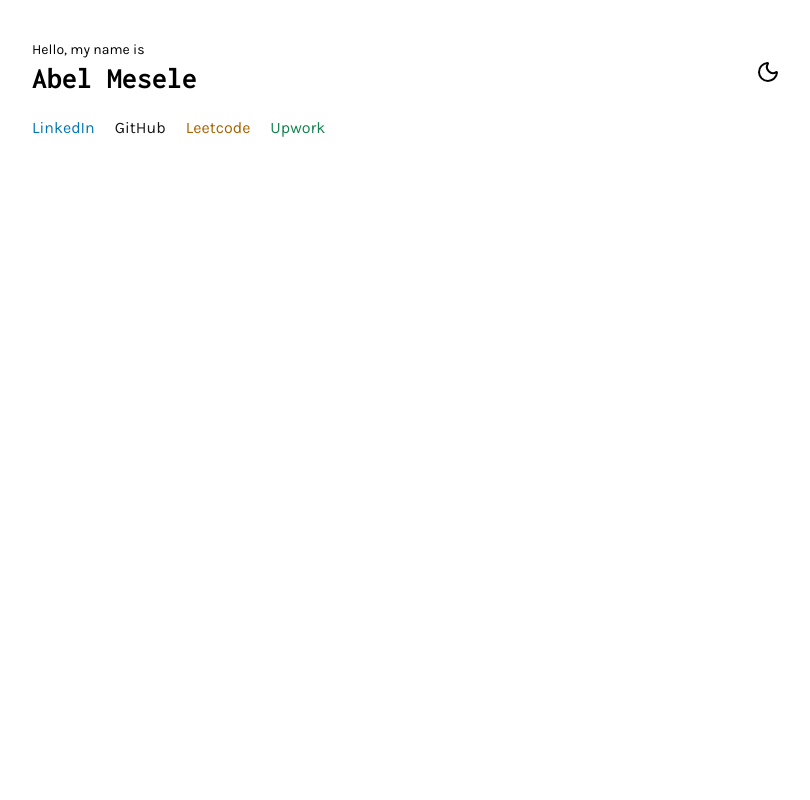
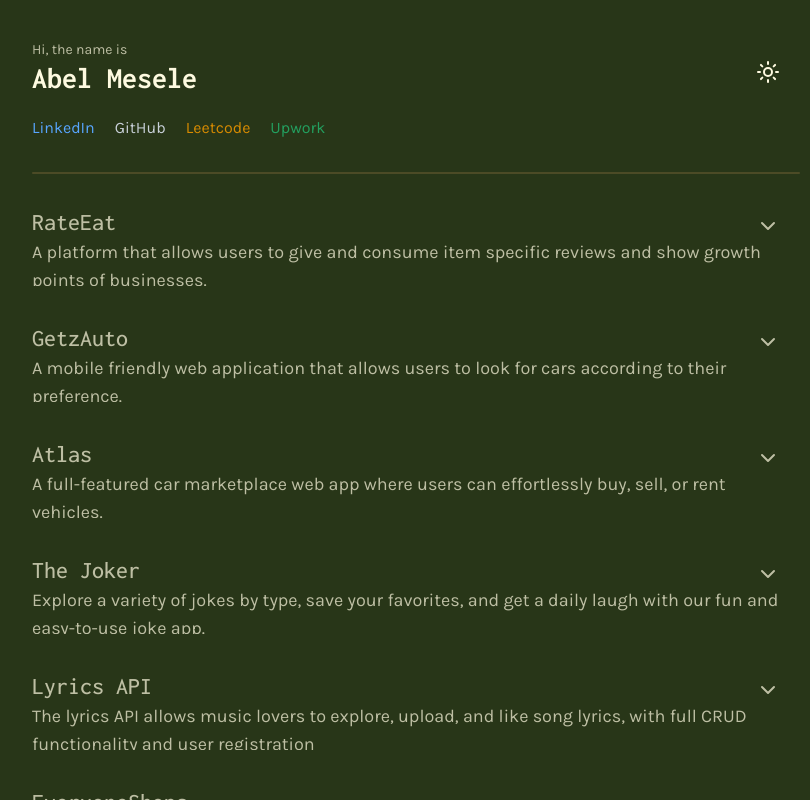
Before and after one commit to AtoBrightSide/portfolio-site, a React (Vite) app: page / in a window 1280 px wide. Both pictures are taken after a click on the icon 992 px from the left and 72 px from the top of the page. Shown: the top 800 px of the page, without its empty margins (224-1034 px from the left). Built offline with nearby package versions, Linux system fonts and the light colour scheme.

Commit message:
feat: add footer, and other components

```diff
--- a/index.css
+++ b/index.css
@@ -1,8 +1,19 @@
 @import url("https://fonts.googleapis.com/css2?family=Inconsolata:wdth,wght@50..200,200..900&family=Karla:ital,wght@0,200..800;1,200..800&family=Special+Elite&display=swap");
 @import "tailwindcss";
+@custom-variant dark (&:is(.dark *));
 
 @theme {
   --font-display: "Inconsolata", monospace;
   --font-secondary: "Karla", sans-serif;
   --font-title: "Special Elite", system-ui;
+
+  --color-warm-gold: #e9c46a;
+  --color-deep-teal: #264653;
+  --color-vibrant-green: #2a9d8f;
+
+  --color-woodland-green: #606c38;
+  --color-pine-tree-green: #283618;
+  --color-corn-silk: #fefae0;
+  --color-porshe-brown: #dda15e;
+  --color-christine-brown: #bc6c25;
 }
--- a/index.html
+++ b/index.html
@@ -5,11 +5,14 @@
   <meta charset="UTF-8" />
   <link rel="icon" type="image/svg+xml" href="/6170426_3054594.svg" />
   <meta name="viewport" content="width=device-width, initial-scale=1.0" />
-  <title>Abel's Website</title>
-  <!-- OG tags -->
-  <meta property="og:title" content="Abel Mesele • Developer Portfolio" />
+  <title>Abel M. | Software Engineer - Portfolio</title>
+  <meta name="description"
+    content="Hi! I'm Abel, an experienced web developer. This is my portfolio, feel free to view my work and contact me through any of my social channels.">
+
+    <!-- FB tags -->
+  <meta property="og:title" content="Abel M. • Developer Portfolio" />
   <meta property="og:description"
-    content="Hi there—I'm Abel. I build cool stuff. Check out my portfolio of real apps, precise UI, and clean code. Let's build together" />
+    content="Hi! I'm Abel, an experienced web developer. This is my portfolio, feel free to view my work and contact me through any of my social channels." />
   <meta property="og:image" content="/6170426_3054594.svg" />
   <meta property="og:url" content="https://abelmesele.netlify.app" />
 </head>
--- a/src/App.tsx
+++ b/src/App.tsx
@@ -2,17 +2,35 @@
 import { IntroSection } from './components/Intro';
 import { Separator } from './components/Separator';
 import { ThemeContextProvider } from './context/ThemeContext';
+import { Projects } from './components/Projects';
+import { Experiences } from './components/Experiences';
+import { Connect } from './components/Connect';
+import { Contact } from './components/Contact';
+import { Footer } from './components/Footer';
 
 const App = () => {
   return (
     <ThemeContextProvider>
-      <main className="flex-col items-center bg-corn-silk w-full h-full px-4 py-10 mx-auto scroll-smooth">
-        {/* INTRO Section */}
+      <main className={`flex-col items-center bg-corn-silk dark:bg-pine-tree-green w-full h-full px-5 sm:px-10 pt-10 mx-auto scroll-smooth`}>
         <IntroSection />
-        {/* Projects Section */}
+
         <Separator />
-        {/*  */}
 
+        <Projects />
+
+        <Separator />
+
+        <Experiences />
+
+        <Separator />
+
+        <Contact />
+
+        <Connect />
+
+        {/* <Separator /> */}
+
+        <Footer />
 
       </main>
     </ThemeContextProvider>
--- a/src/components/Connect.tsx
+++ b/src/components/Connect.tsx
@@ -1,4 +1,4 @@
-import { GitHubLogoIcon, LinkedInLogoIcon, PaperPlaneIcon, TwitterLogoIcon } from "@radix-ui/react-icons";
+import { LinkedInLogoIcon, PaperPlaneIcon, TwitterLogoIcon } from "@radix-ui/react-icons";
 import { IconProps } from "@radix-ui/react-icons/dist/types";
 import { useInView } from "react-intersection-observer";
 
@@ -15,10 +15,6 @@
             icon: LinkedInLogoIcon,
         },
         {
-            link: "https://github.com/AtoBrightSide/",
-            icon: GitHubLogoIcon,
-        },
-        {
             link: "https://twitter.com/abelmesele1",
             icon: TwitterLogoIcon,
         },
@@ -28,13 +24,13 @@
         }
     ]
     return (
-        <div ref={ref} className={`w-full h-min flex flex-col items-center my-20 gap-y-5 ${inView ? 'animate__animated animate__fadeIn' : ''}`}>
-            <div className="text-3xl font-semibold uppercase font-display">Do Reach Out</div>
+        <section ref={ref} className={`max-w-[768px] mx-auto h-min flex flex-col items-center my-5 gap-y-5 text-pine-tree-green dark:text-corn-silk/70 ${inView ? 'animate__animated animate__fadeIn' : ''}`}>
+            <div className="text-3xl font-medium font-display">Or reach out</div>
             <div className="w-4/6 md:w-1/2 flex justify-between md:justify-evenly">
                 {LINKS.map((link, index) => <>
                     <a href={link.link} target="_blank" className=""><link.icon key={index} className="w-10 h-10 hover:opacity-70 hover:cursor-pointer"></link.icon></a>
                 </>)}
             </div>
-        </div>
+        </section>
     );
 }
--- /dev/null
+++ b/src/components/Contact.tsx
@@ -0,0 +1,25 @@
+export const Contact = () => {
+    return <section className="max-w-[768px] mx-auto text-pine-tree-green dark:text-corn-silk/70">
+        <h1 className="text-center font-display text-3xl mt-10 mb-3">Get In Touch</h1>
+        <form action="mailto" className="flex flex-wrap gap-5 sm:gap-10 ">
+            <section className="w-full sm:w-2/5 sm:max-w-1/2 flex flex-col gap-1">
+                <label htmlFor="name" className="text-sm">Name</label>
+                <input type="text" placeholder="Your Name" className="bg-warm-gold/30 dark:bg-woodland-green p-1 rounded-sm focus:outline-0" />
+            </section>
+
+            <section className="w-full sm:w-2/5 sm:max-w-1/2 flex flex-col gap-1">
+                <label htmlFor="email" className="text-sm">Email</label>
+                <input type="email" name="email" placeholder="Your email" className="bg-warm-gold/30 dark:bg-woodland-green p-1 rounded-sm focus:outline-0" />
+            </section>
+
+            <section className="w-full sm:w-full flex flex-col gap-1">
+                <label htmlFor="body">What do you want to talk about?</label>
+                <textarea name="body" className="bg-warm-gold/30 dark:bg-woodland-green p-1 rounded-sm focus:outline-0"></textarea>
+            </section>
+
+            <div className="w-full flex justify-center">
+                <button className="py-1 px-2 rounded mx-auto bg-woodland-green text-corn-silk/70 dark:text-corn-silk/70">Send message</button>
+            </div>
+        </form>
+    </section>
+}
--- a/src/components/Footer.tsx
+++ b/src/components/Footer.tsx
@@ -1,6 +1,6 @@
 export const Footer = () => {
     return (
-        <footer className="w-full h-24 py-2 text-white bg-[#5B7355] text-sm flex flex-col items-center justify-end font-display">
+        <footer className="max-w-[768px] mx-auto h-24 py-2 dark:text-corn-silk/70 dark:bg-pine-tree-green text-sm flex flex-col items-center justify-end font-display">
             <div className="">&copy; {new Date().getFullYear()}</div>
             <div className="">All rights reserved, and all that jazz</div>
         </footer>
--- a/src/components/Intro.tsx
+++ b/src/components/Intro.tsx
@@ -7,21 +7,21 @@
 
     const Icon = ({ ...props }) => {
         return theme === "light" ?
-            <Sun {...props} /> :
-            <Moon {...props} />
+        <Moon {...props} /> :
+        <Sun {...props} />
     }
 
-    return <section className="relative max-w-[768px] text-woodland-green font-secondary mx-auto">
-        <p className="text-sm">Hello, my name is</p>
+    return <section className="relative max-w-[768px] text-woodland-green dark:text-corn-silk font-secondary mx-auto">
+        <p className="text-sm dark:text-corn-silk/70">Hi, the name is</p>
         <h1 className="text-3xl font-display font-bold">Abel Mesele</h1>
 
-        <Icon className="absolute top-5 right-5" onClick={() => setTheme(prevTheme => prevTheme === "dark" ? "light" : "dark")} />
+        <Icon className="absolute top-5 right-5 cursor-pointer" onClick={() => setTheme(prevTheme => prevTheme === "dark" ? "light" : "dark")} />
 
         <div className="flex gap-x-5 mt-5">
-            <a href="https://www.linkedin.com/in/abel-mesele" target="_blank" className="text-[#0077B5]">LinkedIn</a>
-            <a href="https://github.com/AtoBrightSide" target="_blank" className="text-[#181717]">GitHub</a>
-            <a href="https://leetcode.com/Ato_Brightside" target="_blank" className="text-[#A66300]">Leetcode</a>
-            <a href="https://www.upwork.com/freelancers/~01f02132fd9e14b66e?mp_source=share" target="_blank" className="text-[#14834F]">Upwork</a>
+            <a href="https://www.linkedin.com/in/abel-mesele" target="_blank" className="text-[#0077B5] dark:text-[#58A6FF] hover:underline">LinkedIn</a>
+            <a href="https://github.com/AtoBrightSide" target="_blank" className="text-[#181717] dark:text-[#C9D1D9] hover:underline">GitHub</a>
+            <a href="https://leetcode.com/Ato_Brightside" target="_blank" className="text-[#A66300] dark:text-[#D78B00] hover:underline">Leetcode</a>
+            <a href="https://www.upwork.com/freelancers/~01f02132fd9e14b66e?mp_source=share" target="_blank" className="text-[#14834F] dark:text-[#23A060] hover:underline">Upwork</a>
         </div>
     </section>
 }
--- a/src/context/ThemeContext.tsx
+++ b/src/context/ThemeContext.tsx
@@ -1,4 +1,4 @@
-import { createContext, FC, ReactNode, useState } from "react";
+import { createContext, FC, ReactNode, useEffect, useState } from "react";
 
 type ThemeContextType = {
     theme: "light" | "dark",
@@ -8,6 +8,12 @@
 
 export const ThemeContextProvider: FC<{ children: ReactNode }> = ({ children }) => {
     const [theme, setTheme] = useState<"light" | "dark">('light');
+
+    useEffect(() => {
+        localStorage.setItem('theme', theme);
+        document.documentElement.classList.toggle('dark', theme === 'dark');
+    }, [theme])
+
     const ctx = {
         theme,
         setTheme
```
Also changed, not shown: public/New A2SV Logo (With Text) (1).svg (added), public/upwork-svgrepo-com.svg (added), src/components/Skills.tsx (added).
